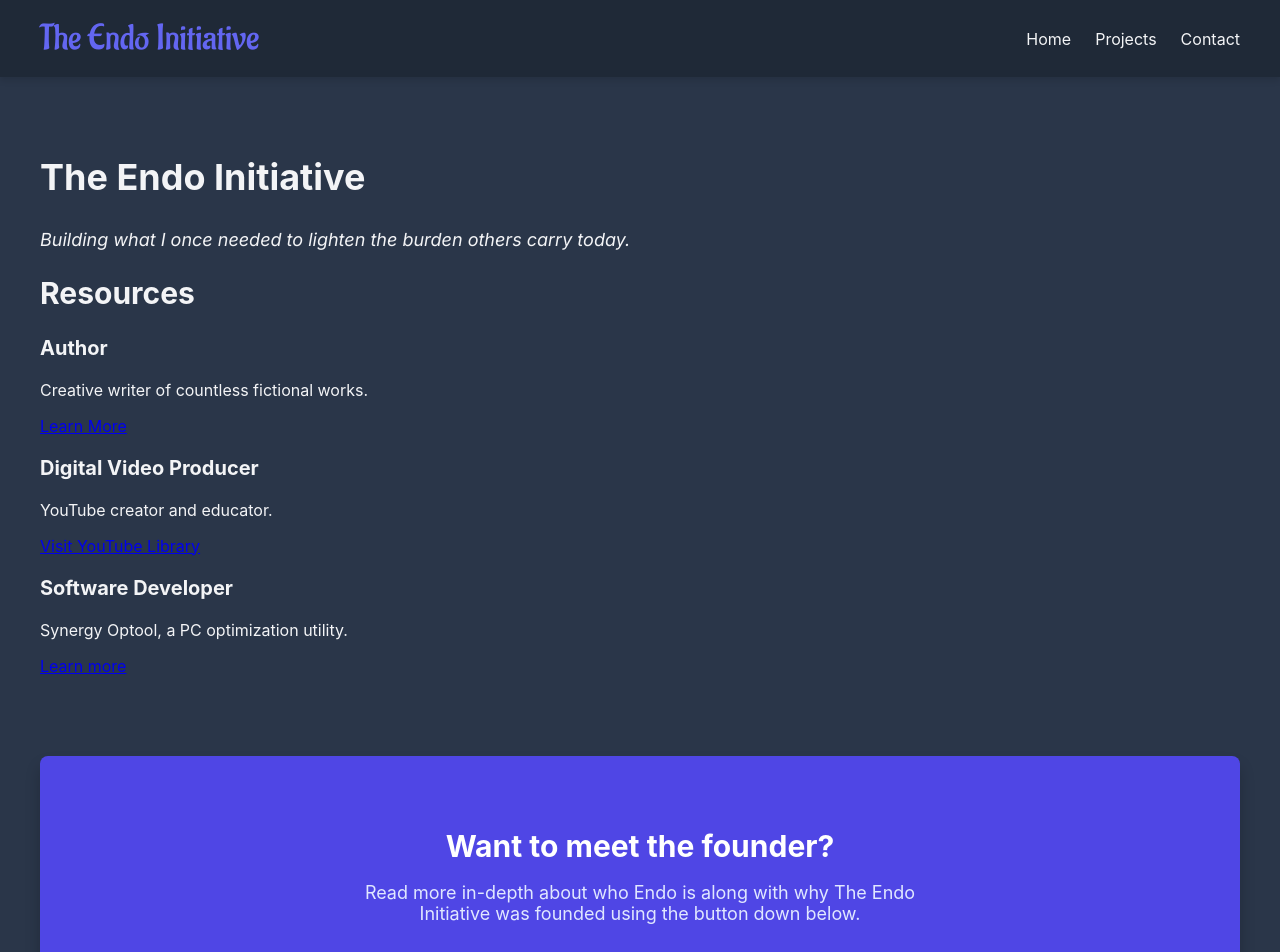
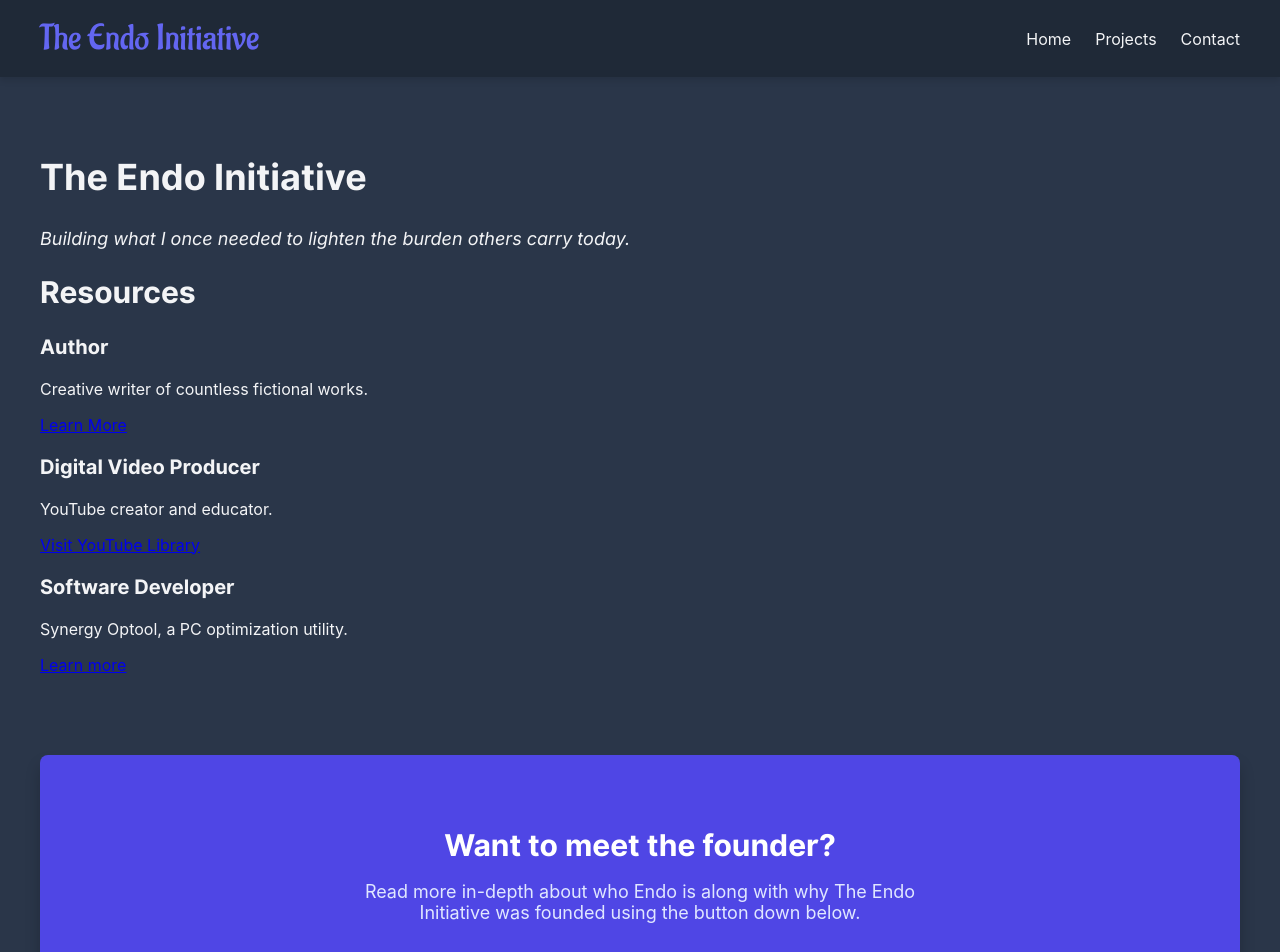
Before and after one commit to Endo-Kazuki/EndoInitiative, a Jekyll site: the page built from index.html, in a window 1280 px wide and 1361 px high. Shown: the top 952 px of the window. Built offline with Jekyll 4.4.1, drawn with Linux system fonts in a browser that asks for light colours; some web fonts are replaced.

Commit message:
Update style.css

```diff
--- a/assets/css/style.css
+++ b/assets/css/style.css
@@ -67,8 +67,16 @@
 @font-face {
     font-family: 'Inter';
     src: url('/assets/fonts/InterItalic.woff2') format('woff2');
-    font-weight: 100 900;
+    font-weight: 400;
     font-style: italic;
+    font-display: swap;
+}
+
+@font-face {
+    font-family: 'Inter';
+    src: url('/assets/fonts/InterBold.woff2') format('woff2');
+    font-weight: 700;
+    font-style: normal;
     font-display: swap;
 }
 
```
